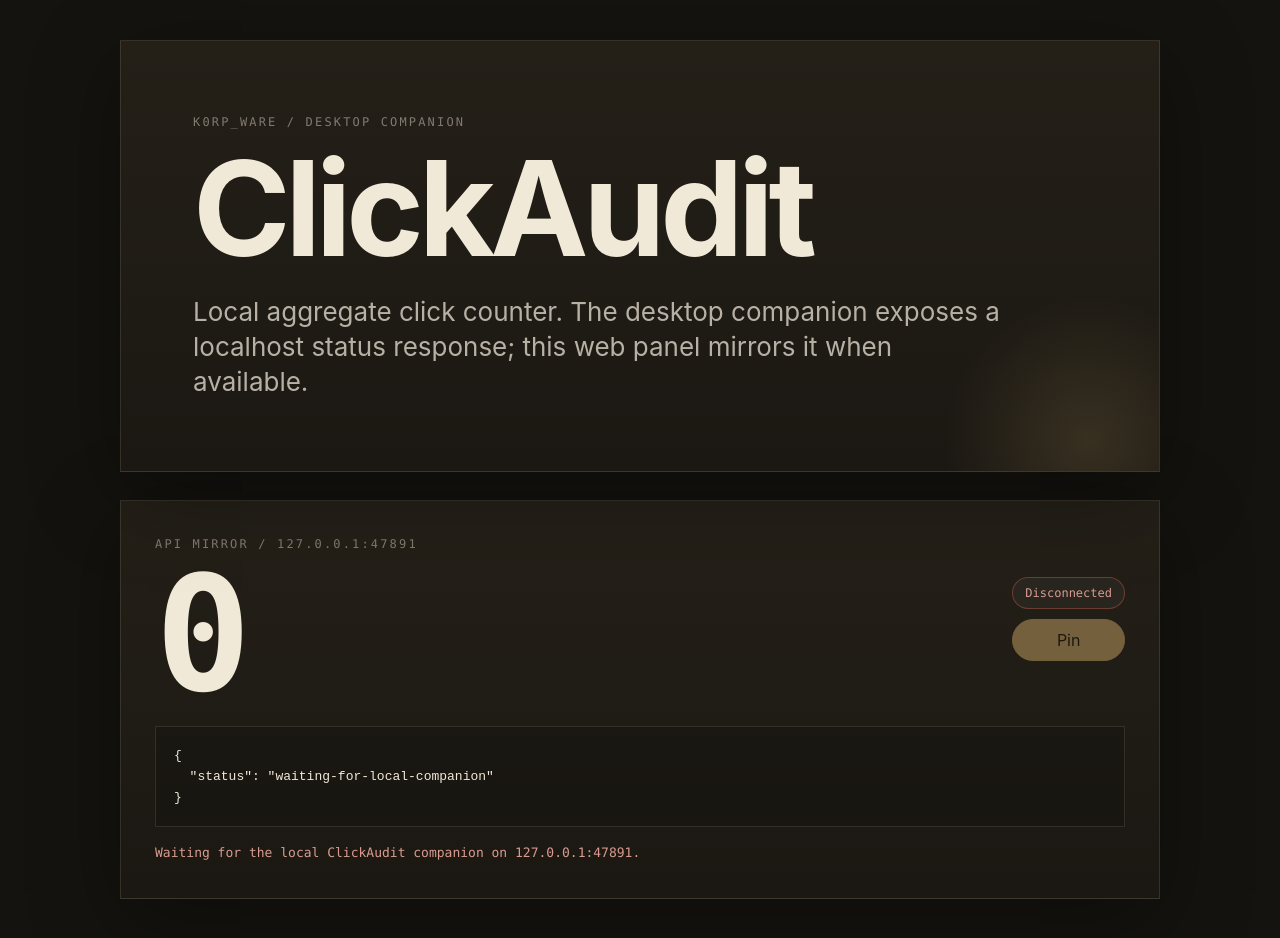
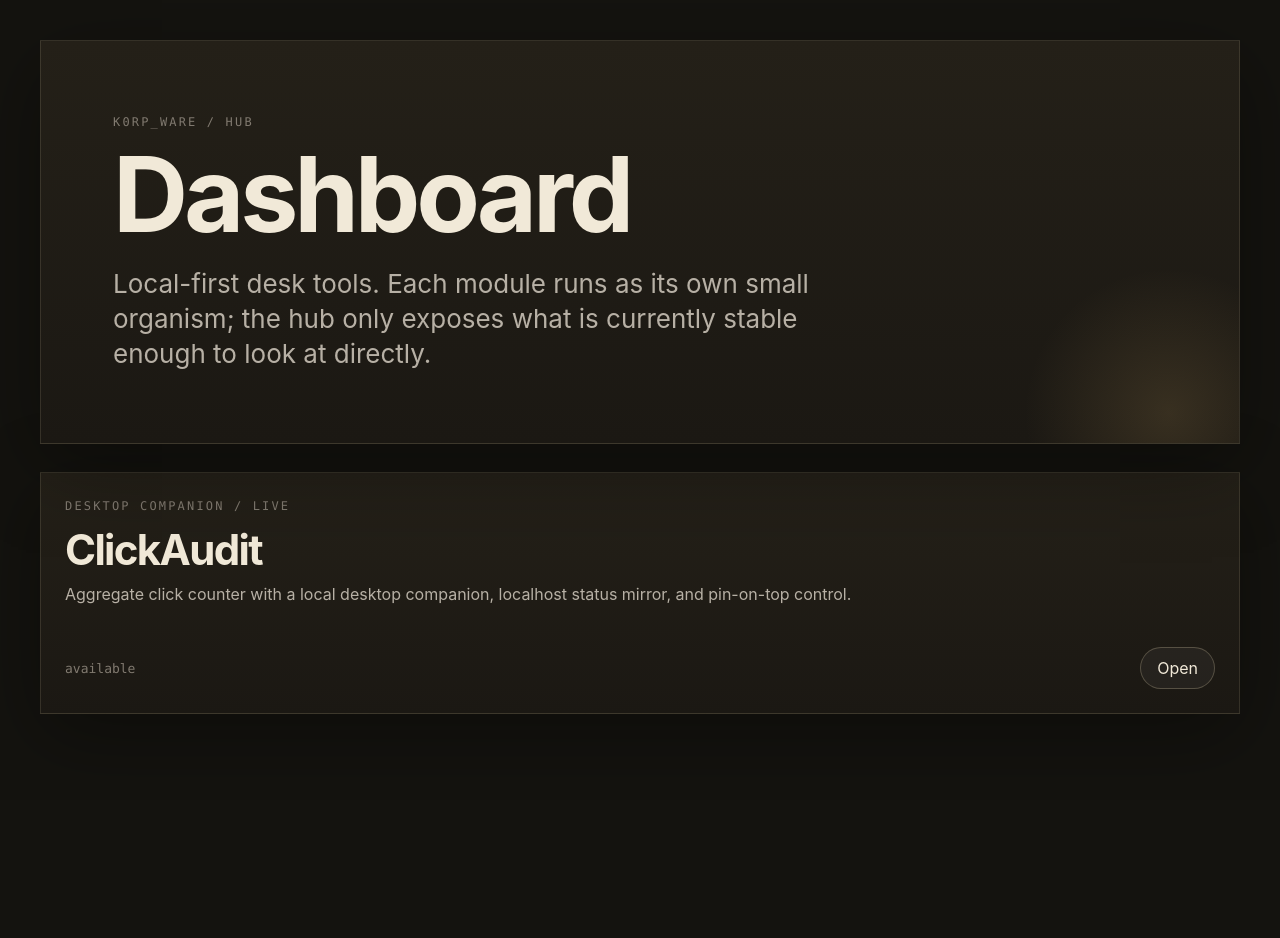
Before and after one commit to EinCorn/K0rp_ware, a React (Vite) app: page / in a window 1280 px wide. After the commit the page ends 800 px from the top, so only its background shows below. Built offline with nearby package versions, Linux system fonts and the light colour scheme; no server answers.

Commit message:
Turn dashboard into single-app hub

```diff
--- a/src/components/Dashboard.jsx
+++ b/src/components/Dashboard.jsx
@@ -1,19 +1,33 @@
-import ClickAuditBridge from './ClickAuditBridge'
 import './Dashboard.css'
 
 function Dashboard() {
   return (
-    <main className="dashboard-shell single-module">
-      <section className="hero-panel compact-hero">
-        <p className="system-label">K0rp_ware / desktop companion</p>
-        <h1>ClickAudit</h1>
+    <main className="dashboard-shell hub-shell">
+      <section className="hero-panel hub-hero">
+        <p className="system-label">K0rp_ware / hub</p>
+        <h1>Dashboard</h1>
         <p className="hero-copy">
-          Local aggregate click counter. The desktop companion exposes a localhost status response;
-          this web panel mirrors it when available.
+          Local-first desk tools. Each module runs as its own small organism; the hub only exposes
+          what is currently stable enough to look at directly.
         </p>
       </section>
 
-      <ClickAuditBridge />
+      <section className="hub-module-grid" aria-label="Available K0rp_ware apps">
+        <article className="module-card hub-module-card">
+          <div>
+            <p className="system-label">Desktop companion / live</p>
+            <h2>ClickAudit</h2>
+            <p>
+              Aggregate click counter with a local desktop companion, localhost status mirror, and
+              pin-on-top control.
+            </p>
+          </div>
+          <div className="module-card-footer">
+            <span className="module-status">available</span>
+            <a href="/?app=click-audit">Open</a>
+          </div>
+        </article>
+      </section>
     </main>
   )
 }
```
